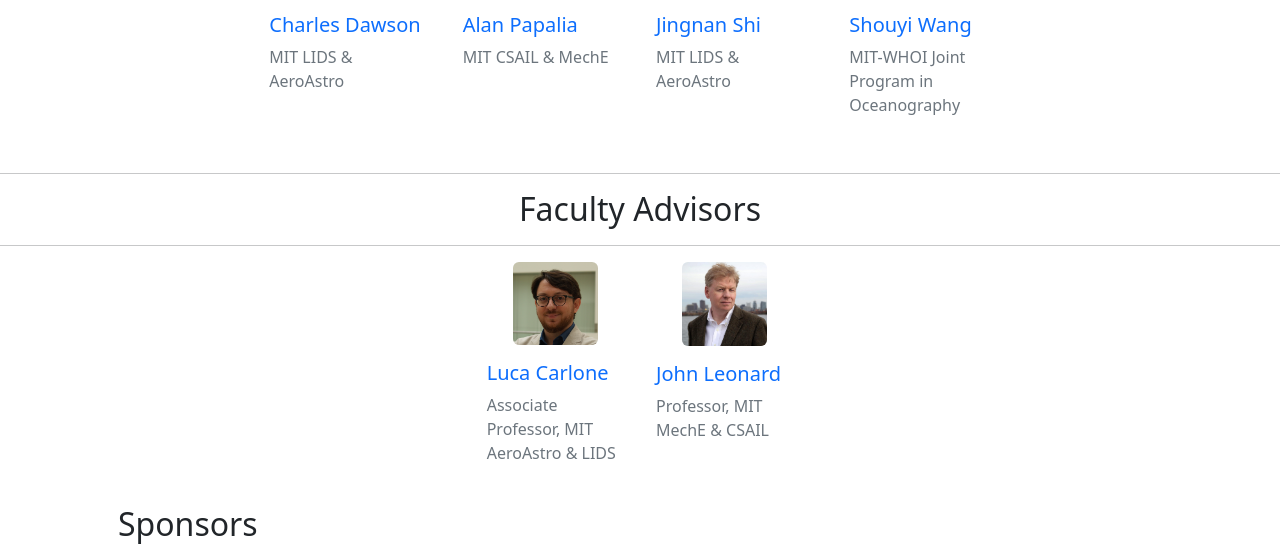
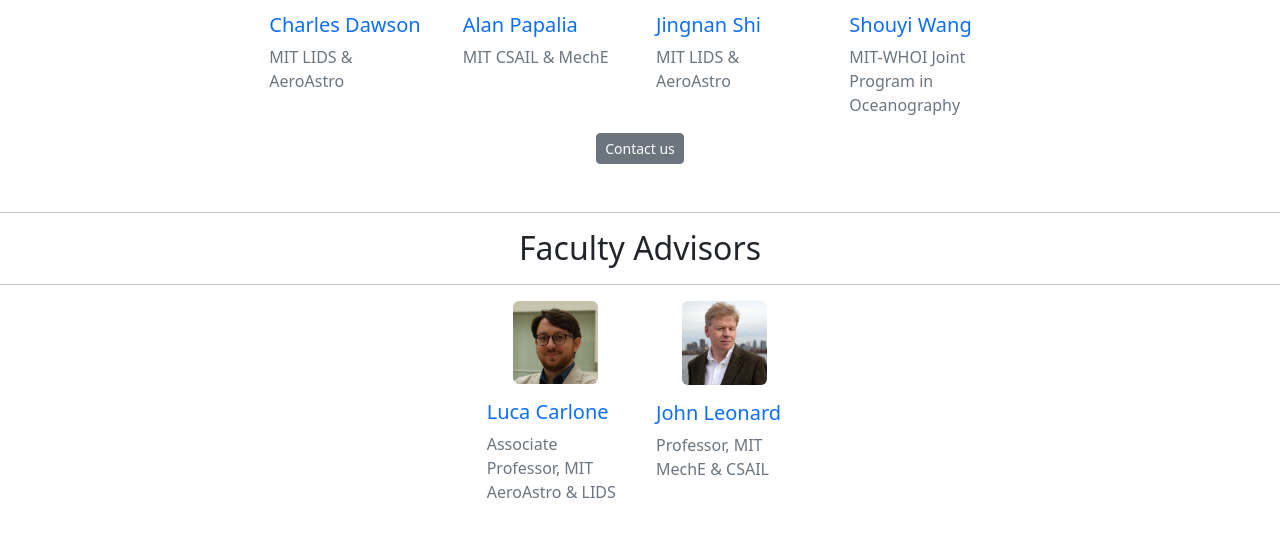
Before and after one commit to MIT-RCW/2024-workshop, a plain HTML site: page index.html in a window 1280 px wide. Shown: the part 3940-4486 px from the top of the page. Drawn offline with nearby package versions, Linux system fonts and the light colour scheme.

Commit message:
Add contact info for organizers

```diff
--- a/index.html
+++ b/index.html
@@ -407,6 +407,9 @@
             </div>
             <div class="column"></div>
         </div>
+        <h5 class="text-muted text-center">
+            <a class="btn btn-secondary btn-sm" href="mailto:robotics-and-climate@mit.edu">Contact us</a>
+        </h5>
     </section>
 
     <!-- Faculty Advisors -->
```
